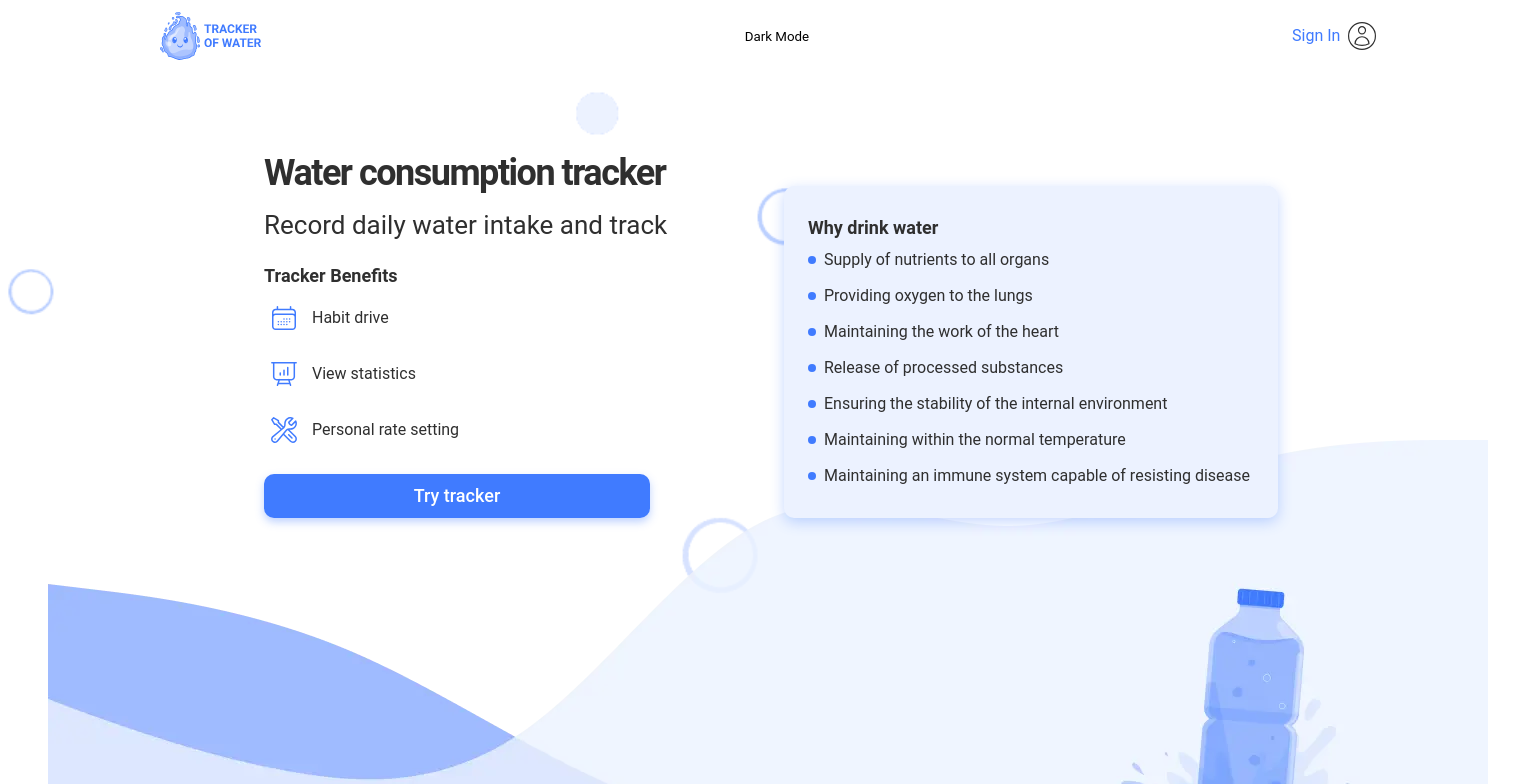
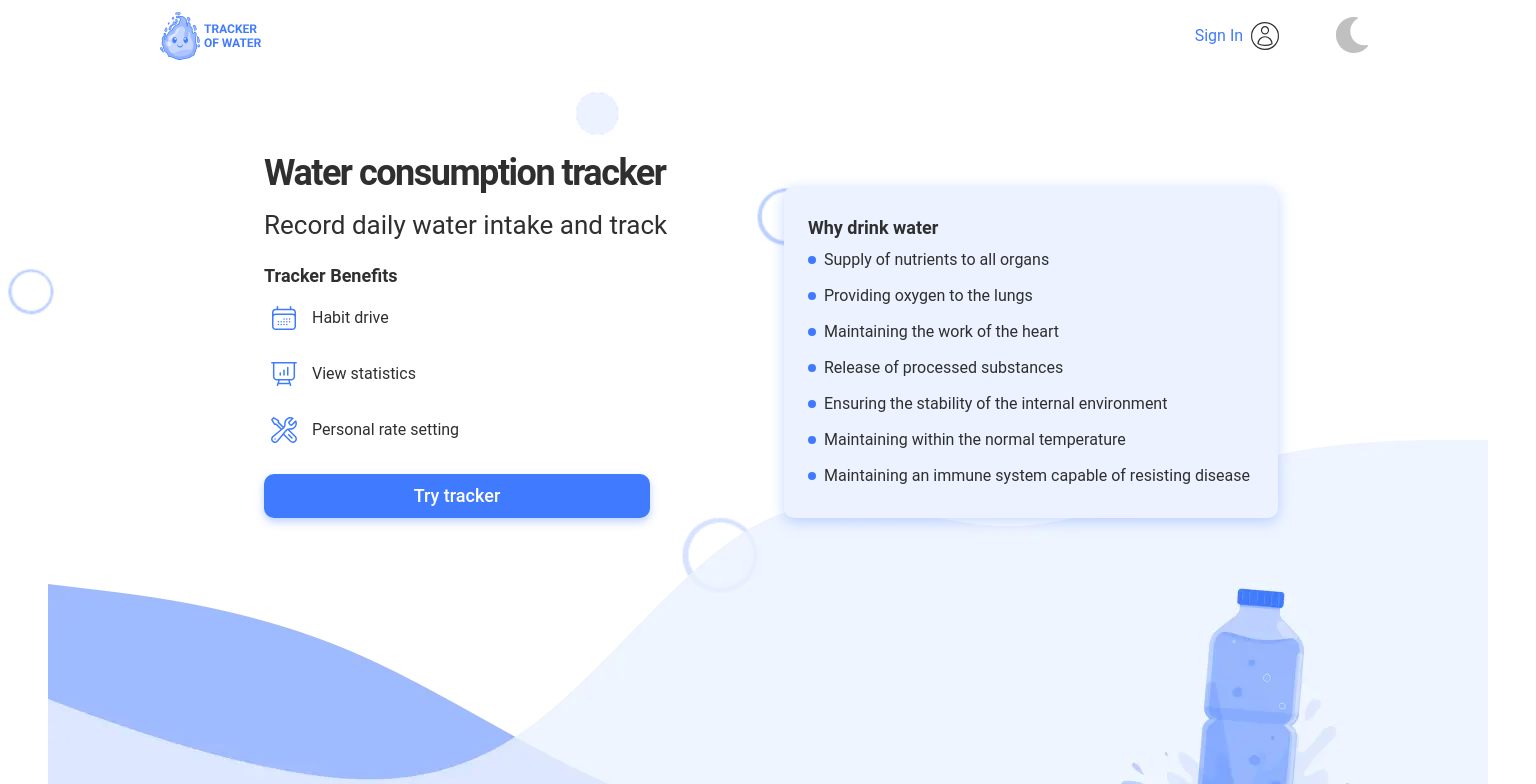
Before and after one commit to shulsergio/WaterTracker, a React (Vite) app: page /welcome in a window 1536 px wide. Shown: the top 784 px of the page. Built offline with nearby package versions, Linux system fonts and the light colour scheme.

Commit message:
fix more (css)

```diff
--- a/src/App.jsx
+++ b/src/App.jsx
@@ -9,6 +9,7 @@ import { useDispatch, useSelector } from "react-redux";
 import { refreshUser } from "./redux/auth/operations.js";
 import { selectIsRefreshing } from "./redux/auth/selectors.js";
 import { PrivateRoute } from "./components/Routs/PrivateRoute.jsx";
+import Loader from "./components/Loader/Loader.jsx";
 // import { fetchUser } from "./redux/user/operations.js";
 // import Header from "./components/Header/Header.jsx";
 
@@ -29,7 +30,7 @@ function App() {
   }, [dispatch]);
 
   return isRefreshing ? (
-    <b>Updating user info...</b>
+    <Loader/>
   ) : (
     <>
       <Toaster
--- a/src/components/DailyNorma/DailyNorma.module.css
+++ b/src/components/DailyNorma/DailyNorma.module.css
@@ -8,10 +8,11 @@
   border-radius: 10px;
   padding: 8px 20px;
   width: max-content;
+  font-family: var(--font-roboto);
   height: 76px;
   background-color: var(--primary-color-white);
   box-shadow: 0 4px 8px 0 rgba(158, 187, 255, 0.12);
-  font-family: var(--font-roboto);
+  transition: box-shadow 0.3s ease, color 0.3s ease;
 }
 .container:hover {
   box-shadow: var(--button-shadow-hover);
--- a/src/components/Header/Header.jsx
+++ b/src/components/Header/Header.jsx
@@ -5,17 +5,16 @@ import UserLogo from "../UserLogo/UserLogo";
 import { selectIsLoggedIn } from "../../redux/auth/selectors";
 import Logo from "../Logo/Logo";
 import { useEffect, useState } from "react";
+import { FaMoon, FaSun } from "react-icons/fa";
 
 const Header = () => {
   const isLoggedIn = useSelector(selectIsLoggedIn);
 
-  // Получение текущей темы из localStorage
   const [isDarkTheme, setIsDarkTheme] = useState(() => {
     const savedTheme = localStorage.getItem("isDarkTheme");
     return savedTheme ? JSON.parse(savedTheme) : false;
   });
 
-  // Применение темы при изменении
   useEffect(() => {
     document.documentElement.setAttribute(
       "data-theme",
@@ -29,15 +28,22 @@ const Header = () => {
   };
 
   return (
-    // <div className={css.headerContainer}>
     <header className={css.header}>
-      <Logo />
-      <button className={css.themeToggle} onClick={toggleTheme}>
-        {isDarkTheme ? "Light Mode" : "Dark Mode"}
-      </button>
-      {isLoggedIn ? <UserLogo /> : <UserAuth />}
+      <span className={css.boxItem}>
+        <Logo />
+
+        {isLoggedIn ? <UserLogo /> : <UserAuth />}
+      </span>
+      <span>
+        <button className={css.themeToggle} onClick={toggleTheme}>
+          {isDarkTheme ? (
+            <FaSun size={36} color="gold" />
+          ) : (
+            <FaMoon size={36} color="silver" />
+          )}
+        </button>
+      </span>
     </header>
-    // </div>
   );
 };
 export default Header;
--- a/src/components/Header/Header.module.css
+++ b/src/components/Header/Header.module.css
@@ -1,12 +1,3 @@
-/* .headerContainer{
-height: 48px;
-/* margin-bottom: 24px; */
-/* padding: 16px 32px; */
-
-/* margin-left: 20px;
-margin-right: 20px; */
-/* } */
-
 .headerContainer {
   height: 48px;
 
@@ -14,9 +5,13 @@ margin-right: 20px; */
 }
 
 .header {
+  display: flex;
+  justify-content: space-between;
+  align-items: center;
   width: 100%;
-  height: 48px;
-  /* width: 280px; */
+}
+.boxItem {
+  width: 92%;
   display: flex;
   align-items: center;
   justify-content: space-between;
--- a/src/pages/HomePage/HomePage.module.css
+++ b/src/pages/HomePage/HomePage.module.css
@@ -32,11 +32,11 @@
 @media screen and (min-resolution: 192dpi) and (min-width: 320px) {
   .image {
     background-image: var(--bottle-home-2x-mob);
- }
+  }
 }
 
 @media screen and (min-width: 768px) {
-    .norma {
+  .norma {
     padding-top: 24px;
     padding-bottom: 8px;
     width: 100%;
@@ -55,8 +55,8 @@
   @media screen and (min-resolution: 192dpi) and (min-width: 768px) {
     .image {
       background-image: var(--bottle-home-2x-tab);
+    }
   }
-}
 }
 
 @media screen and (min-width: 1440px) {
@@ -65,7 +65,8 @@
     display: flex;
     flex-direction: row;
     gap: 32px;
-    margin-top: 4px;
+    /* margin-top: 4px; */
+    padding-top: 20px;
   }
 
   .wrap {
@@ -75,8 +76,8 @@
 
   .norma {
     width: 164px;
-    height: 76px;
-    padding: 0;
+    height: 26px;
+    padding-top: 30px;
   }
 
   .image {
```
